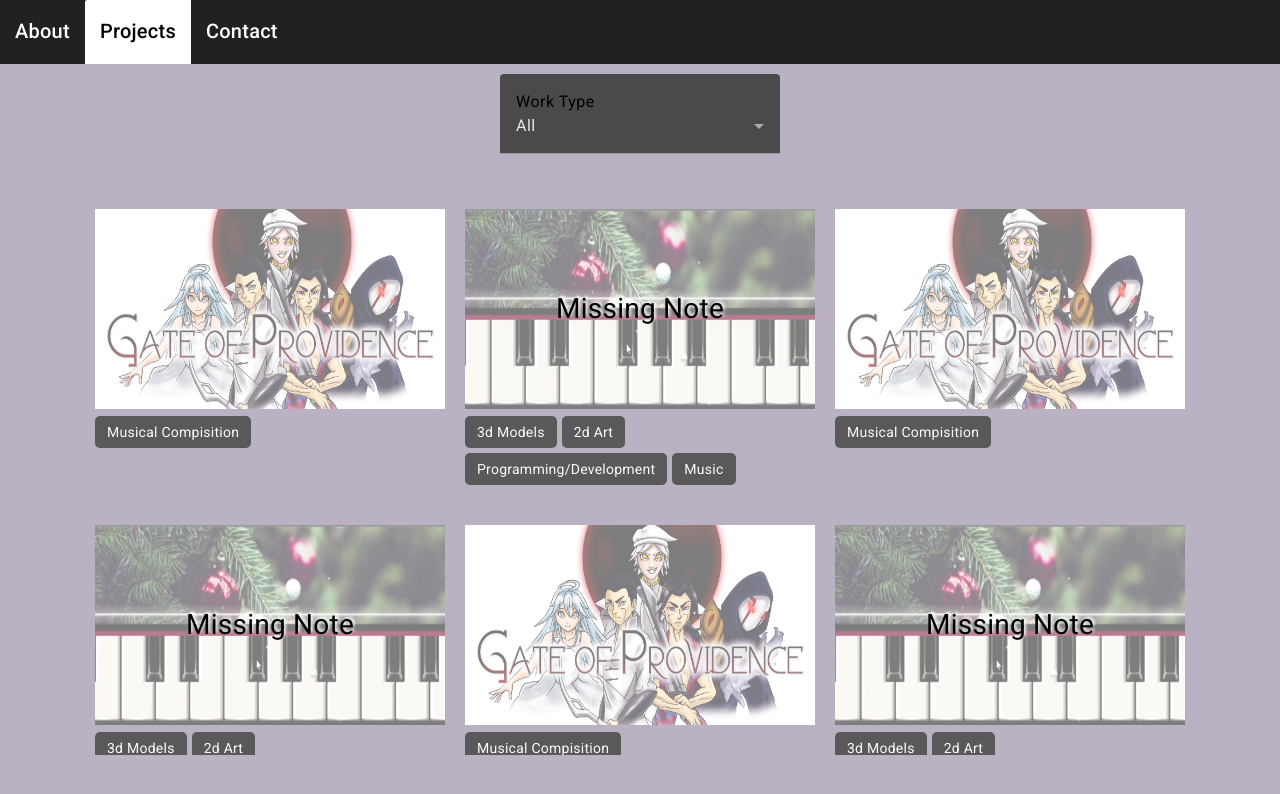
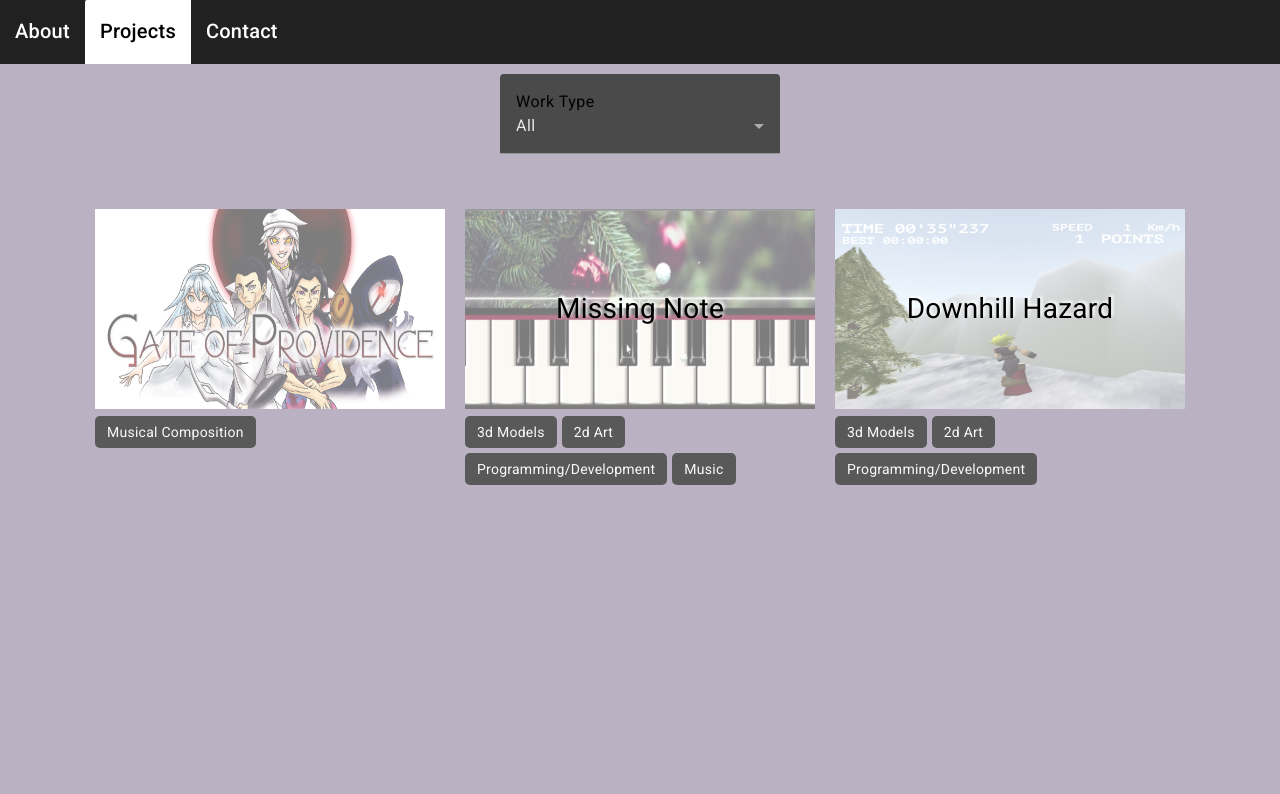
Before and after one commit to axadn/angularPortfolio2, an Angular app in the folder portfolio-app/: page /projects in a window 1280 px wide. Shown: the top 794 px of the page. Built offline with nearby package versions, Linux system fonts and the light colour scheme.

Commit message:
add downhill hazard projet

```diff
--- a/portfolio-app/src/app/project-detail/project-detail.component.ts
+++ b/portfolio-app/src/app/project-detail/project-detail.component.ts
@@ -39,7 +39,16 @@ export class ProjectDetailComponent implements OnInit{
       summary: 'I developed this game for a client. It is optimized for mobile devices, but it also runs in the browser. Three songs are chosen at random, and players try to press the correct keys as tiles (snowballs) fall toward the keyboard. I handled every aspect of this project myself (Except for the background image. It\'s public domain). I created the art/sprites, programmed the midi wavetable synthesis, gameplay, arranged 12 classic Christmas songs for the piano, etc. <br> <br> The most interesting part of this project was probably programming the midi synthesizer. There weren\'t any satisfactory solutions at there that allowed using arbitrary soundfonts and preserving the velocity layers, so I cooked up my own.',
       skills : ['Musical composition', 'programming', '3d/2d art']
 
-    }
+    },
+    'downhill' : {
+      title: "DownHill Hazard",
+      slides: [{type: 'html', html: this.sanitizer.bypassSecurityTrustHtml('<iframe width="100%" height="100%" src="https://www.youtube.com/embed/V_lSptQEBQY?si=rAdCOSqzPn59_YZC" title="YouTube video player" frameborder="0" allow="accelerometer; autoplay; clipboard-write; encrypted-media; gyroscope; picture-in-picture; web-share" allowfullscreen></iframe>'),
+       description: 'Gameplay example'}],
+      summary: 'Downhill Hazard is a 3D snowboarding game with physics built from scratch using JavaScript.',
+      skills : [ 'programming', '3d/2d art']
+
+    },
+
   };
   details$: Observable<ProjectDetails> = of(blankProject);
 
--- a/portfolio-app/src/app/projects/projects.component.ts
+++ b/portfolio-app/src/app/projects/projects.component.ts
@@ -25,7 +25,7 @@ export class ProjectsComponent {
     {
       title: '',
       previewSrc: 'assets/providence/g.png',
-      skills: [{id: 'music', label: "Musical Compisition"}],
+      skills: [{id: 'music', label: "Musical Composition"}],
       id: 'providence'
     },
     {
@@ -35,10 +35,17 @@ export class ProjectsComponent {
        {id: 'software', label: "Programming/Development"},
        {id: 'music', label: "Music"}],
       id: 'missingNote'
+    },
+    {
+      title: 'Downhill Hazard',
+      previewSrc: 'assets/downhill/screenshot1.png',
+      skills: [{id: "art", label: '3d Models'}, {id: "art", label: '2d Art'},
+       {id: 'software', label: 'Programming/Development'}],
+      id: 'downhill'
     }
   ];
   constructor(){
-    this.projectItems = this.projectItems.concat(this.projectItems).concat(this.projectItems);
+
   }
 
   getSkillsLabel(item: ProjectItem){
```
Also changed, not shown: portfolio-app/src/assets/downhill/screenshot1.png (added).
